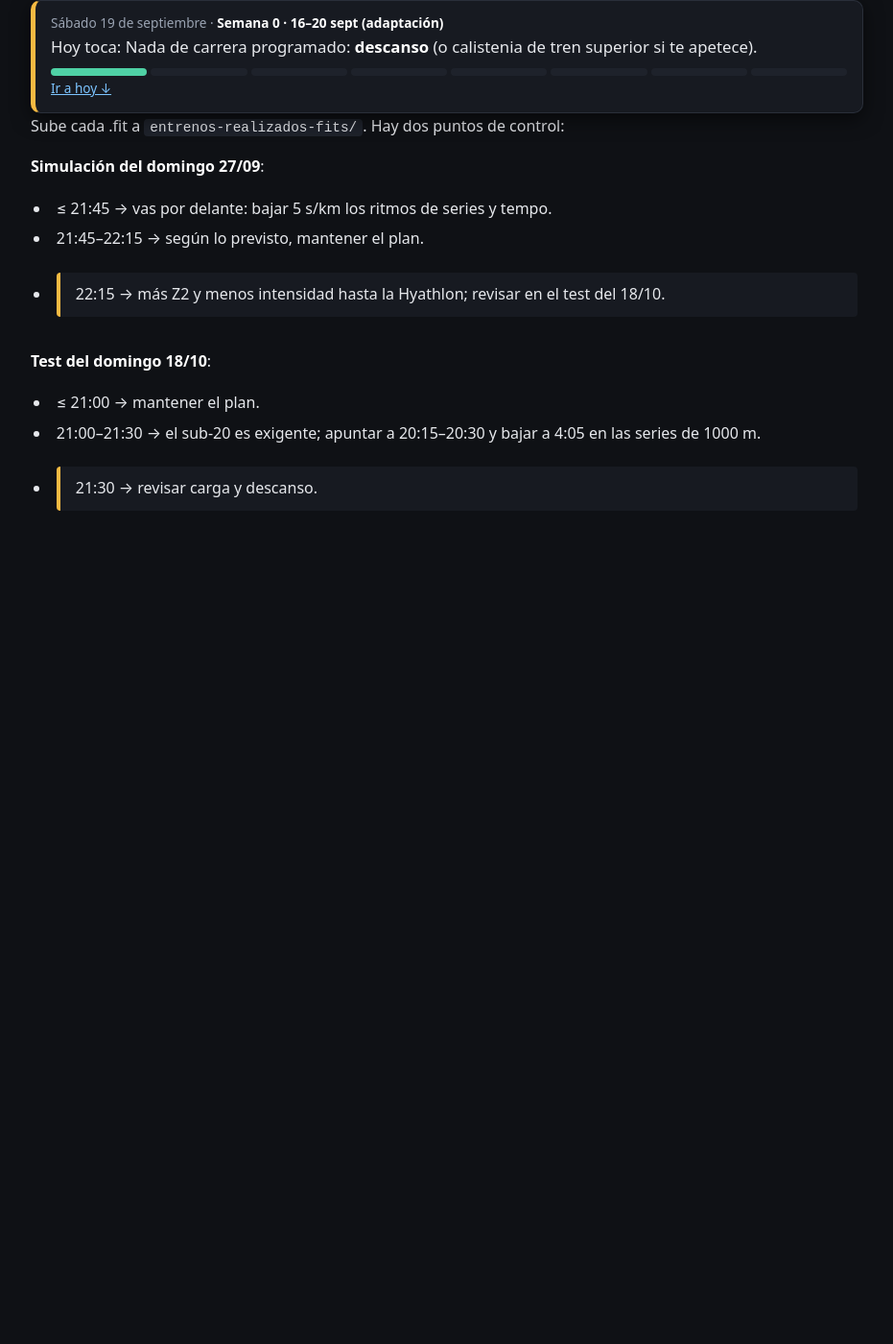
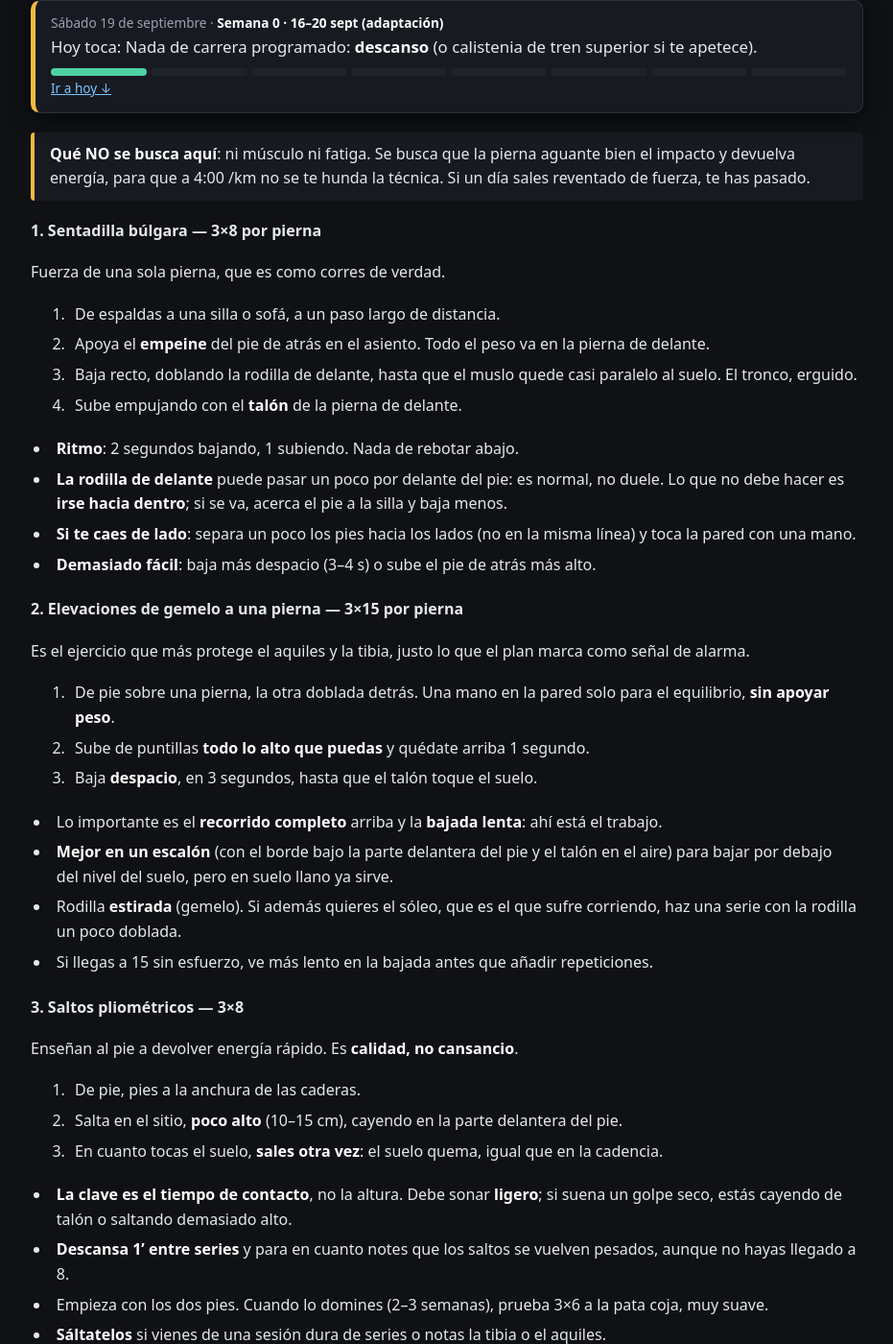
Before and after one commit to radamuz/4minkm, a Jekyll site: the page built from plan-sub20-5km.md, in a window 1280 px wide and 1400 px high, scrolled down 9757 px. Shown: the whole window at 96% size, without its empty margins (174-1105 px from the left). Built offline with Jekyll 4.4.1, drawn with Linux system fonts in a browser that asks for light colours; our own code applies the rules of GitHub Pages for plain Markdown files; before the commit the page ends 10387 px from its top, so only the background shows below that; some of the changed text lies outside the part shown.

Commit message:
Explica cómo se hace cada ejercicio de fuerza complementaria
Co-Authored-By: Claude Opus 5 <noreply@anthropic.com>

```diff
--- a/plan-sub20-5km.md
+++ b/plan-sub20-5km.md
@@ -258,9 +258,70 @@ Truco: cuenta solo el pie derecho, "1-2-3..." cada vez que toca el suelo, mirand
 ## 7. Complementos
 
 - **Cadencia**: ver el apartado 6.
-- **Fuerza específica** (2×/semana en calistenia): sentadilla búlgara, elevaciones de gemelo a una pierna 3×15, saltos pliométricos 3×8 y core antirrotación.
+- **Fuerza específica** (2×/semana en calistenia): sentadilla búlgara, elevaciones de gemelo a una pierna 3×15, saltos pliométricos 3×8 y core antirrotación. **Cómo se hace cada uno, justo debajo.**
 - **Sueño 7–8 h** y comer bien los días de series; a 63,8 kg no hace falta perder peso.
 - **Señales de alarma**: FC en reposo 5+ ppm por encima de lo normal, piernas cargadas 3 días o dolor en tibia/aquiles → cambiar las series de esa semana por Z2.
+
+### Cómo se hace cada ejercicio de fuerza
+
+Los cuatro van seguidos, en este orden, **después de correr** (nunca antes de una sesión rápida) o en un día suave. La sesión entera son unos 20–25'. Sin material: como mucho una silla o un escalón.
+
+> **Qué NO se busca aquí**: ni músculo ni fatiga. Se busca que la pierna aguante bien el impacto y devuelva energía, para que a 4:00 /km no se te hunda la técnica. Si un día sales reventado de fuerza, te has pasado.
+
+#### 1. Sentadilla búlgara — 3×8 por pierna
+
+Fuerza de una sola pierna, que es como corres de verdad.
+
+1. De espaldas a una silla o sofá, a un paso largo de distancia.
+2. Apoya el **empeine** del pie de atrás en el asiento. Todo el peso va en la pierna de delante.
+3. Baja recto, doblando la rodilla de delante, hasta que el muslo quede casi paralelo al suelo. El tronco, erguido.
+4. Sube empujando con el **talón** de la pierna de delante.
+
+- **Ritmo**: 2 segundos bajando, 1 subiendo. Nada de rebotar abajo.
+- **La rodilla de delante** puede pasar un poco por delante del pie: es normal, no duele. Lo que no debe hacer es **irse hacia dentro**; si se va, acerca el pie a la silla y baja menos.
+- **Si te caes de lado**: separa un poco los pies hacia los lados (no en la misma línea) y toca la pared con una mano.
+- **Demasiado fácil**: baja más despacio (3–4 s) o sube el pie de atrás más alto.
+
+#### 2. Elevaciones de gemelo a una pierna — 3×15 por pierna
+
+Es el ejercicio que más protege el aquiles y la tibia, justo lo que el plan marca como señal de alarma.
+
+1. De pie sobre una pierna, la otra doblada detrás. Una mano en la pared solo para el equilibrio, **sin apoyar peso**.
+2. Sube de puntillas **todo lo alto que puedas** y quédate arriba 1 segundo.
+3. Baja **despacio**, en 3 segundos, hasta que el talón toque el suelo.
+
+- Lo importante es el **recorrido completo** arriba y la **bajada lenta**: ahí está el trabajo.
+- **Mejor en un escalón** (con el borde bajo la parte delantera del pie y el talón en el aire) para bajar por debajo del nivel del suelo, pero en suelo llano ya sirve.
+- Rodilla **estirada** (gemelo). Si además quieres el sóleo, que es el que sufre corriendo, haz una serie con la rodilla un poco doblada.
+- Si llegas a 15 sin esfuerzo, ve más lento en la bajada antes que añadir repeticiones.
+
+#### 3. Saltos pliométricos — 3×8
+
+Enseñan al pie a devolver energía rápido. Es **calidad, no cansancio**.
+
+1. De pie, pies a la anchura de las caderas.
+2. Salta en el sitio, **poco alto** (10–15 cm), cayendo en la parte delantera del pie.
+3. En cuanto tocas el suelo, **sales otra vez**: el suelo quema, igual que en la cadencia.
+
+- **La clave es el tiempo de contacto**, no la altura. Debe sonar **ligero**; si suena un golpe seco, estás cayendo de talón o saltando demasiado alto.
+- **Descansa 1' entre series** y para en cuanto notes que los saltos se vuelven pesados, aunque no hayas llegado a 8.
+- Empieza con los dos pies. Cuando lo domines (2–3 semanas), prueba 3×6 a la pata coja, muy suave.
+- **Sáltatelos** si vienes de una sesión dura de series o notas la tibia o el aquiles.
+
+#### 4. Core antirrotación — 3×20–30" por lado
+
+El tronco no tiene que mover nada, tiene que **impedir** que el cuerpo se retuerza en cada zancada. Por eso se entrena aguantando, no haciendo abdominales.
+
+Elige uno (o alterna):
+
+- **Plancha lateral**: de lado, apoyado en antebrazo y canto del pie. Cuerpo en línea recta, cadera **alta**. Aguanta 20–30" por lado.
+- **Bicho muerto** (*dead bug*): boca arriba, brazos hacia el techo y rodillas a 90°. Estira a la vez el brazo derecho hacia atrás y la pierna izquierda hacia delante, sin que la **zona lumbar se despegue del suelo**. Vuelve y cambia. 8–10 por lado, lento.
+- **Plancha con toque de hombro**: en plancha frontal con los pies separados, toca el hombro contrario con una mano y vuelve, **sin que la cadera se balancee**. 8–10 por lado.
+
+- **Respira normal** durante todo el ejercicio: si tienes que aguantar la respiración, es demasiado.
+- Se acaba la serie cuando la cadera empieza a caer o a girar, no cuando llegas al tiempo.
+
+> **Molestias**: agujetas al día siguiente son normales las dos primeras semanas. Dolor puntual en rodilla, tibia o aquiles, no: quita ese ejercicio y deja solo los gemelos y el core.
 
 ## 8. Seguimiento
 
```
